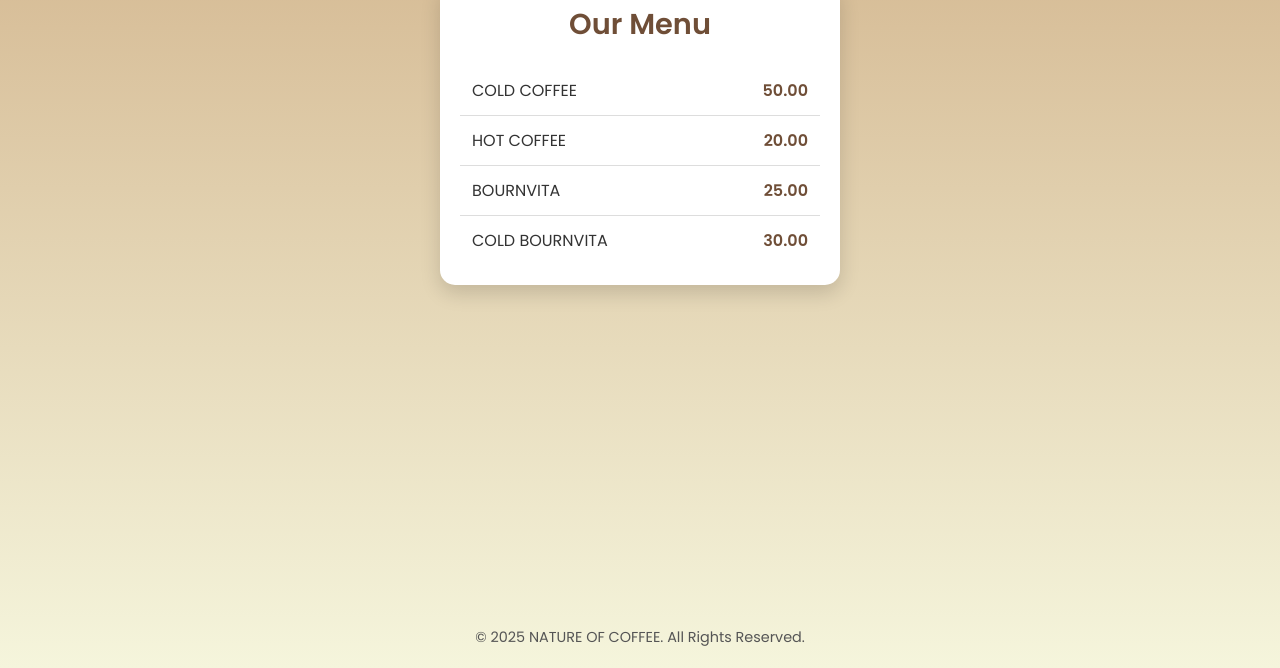
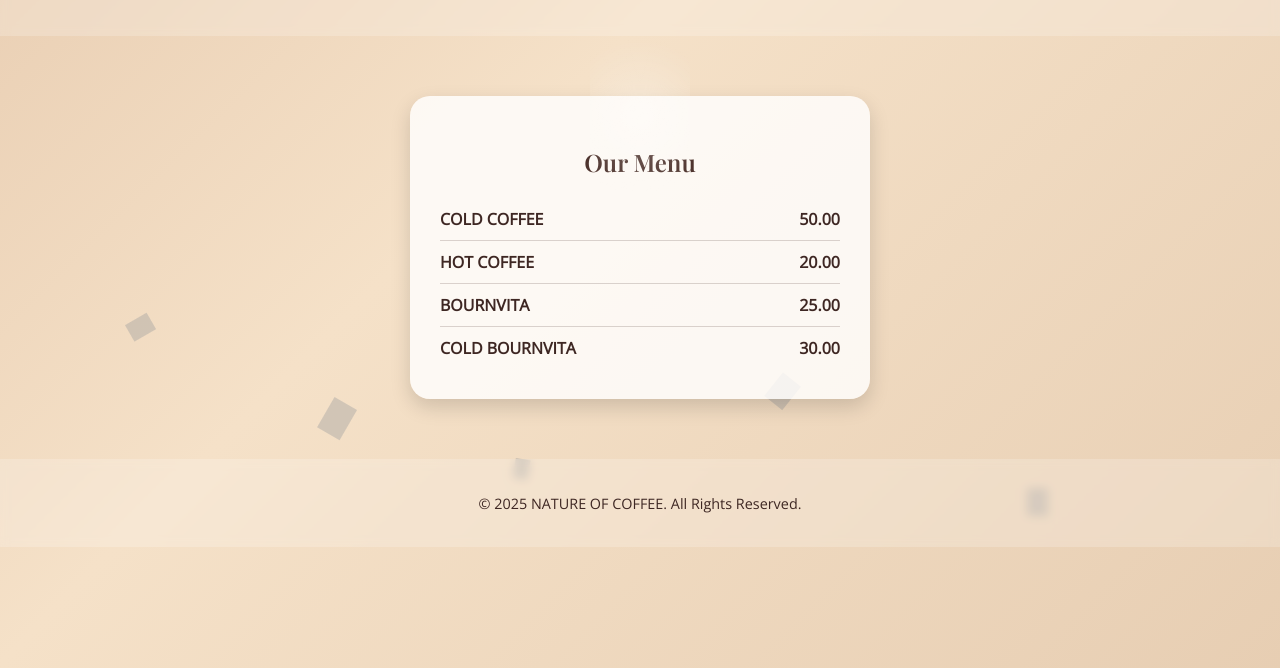
Before and after one commit to SOURABH8638/coffee-menu, a plain HTML site: page index.html in a window 1280 px wide. Shown: the part 132-800 px from the top of the page. Drawn offline with nearby package versions, Linux system fonts and the light colour scheme; files that its build step writes are made by us from their sources; grey boxes are pictures that could not be loaded.

Commit message:
Local changes before rebase

```diff
--- a/css/style.css
+++ b/css/style.css
@@ -1,56 +1,97 @@
-@import url('https://fonts.googleapis.com/css2?family=Poppins:wght@400;600&display=swap');
+@import url('https://fonts.googleapis.com/css2?family=Playfair+Display:wght@600&family=Open+Sans&display=swap');
 
-* {
+body {
   margin: 0;
-    padding: 0;
-    box-sizing: border-box;
+  font-family: 'Open Sans', sans-serif;
+  color: #3e2723;
+  overflow-x: hidden;
 }
 
-body {
-    font-family: 'Poppins', sans-serif;
-    background: linear-gradient(to bottom, #d2b48c, #f5f5dc);
-    color: #333;
-    display: flex;
-    flex-direction: column;
-    min-height: 100vh;
+/* Animated gradient background */
+.background {
+  position: fixed;
+  top: 0; left: 0;
+  width: 100%; height: 100%;
+  background: linear-gradient(-45deg, #d7b89a, #f5e1c8, #c99c7a, #f7d6af);
+  background-size: 400% 400%;
+  animation: gradientMove 15s ease infinite;
+  z-index: -2;
+}
+
+/* Floating coffee beans container */
+.beans {
+  position: fixed;
+  top: 0; left: 0;
+  width: 100%; height: 100%;
+  overflow: hidden;
+  z-index: -1;
+}
+
+/* Coffee bean style */
+.bean {
+  position: absolute;
+  background: url('https://upload.wikimedia.org/wikipedia/commons/4/45/Coffee_bean_icon.svg') no-repeat center/contain;
+  opacity: 0.4;
+  animation: floatBean linear infinite;
+}
+
+@keyframes floatBean {
+  0% { transform: translateY(110vh) rotate(0deg); }
+  100% { transform: translateY(-20vh) rotate(360deg); }
+}
+
+/* Gradient animation */
+@keyframes gradientMove {
+  0% { background-position: 0% 50%; }
+  50% { background-position: 100% 50%; }
+  100% { background-position: 0% 50%; }
 }
 
 /* Header */
 header {
-    background: #6f4e37;
+  text-align: center;
   padding: 20px;
-    text-align: center;
-    color: white;
+  font-family: 'Playfair Display', serif;
   font-size: 1.5rem;
-    font-weight: 600;
-    box-shadow: 0 4px 10px rgba(0,0,0,0.2);
+  background: rgba(255, 255, 255, 0.2);
+  backdrop-filter: blur(5px);
+  color: #4e342e;
+  letter-spacing: 1px;
 }
 
-/* Menu Section */
-.menu {
-    background: white;
+/* Menu card */
+.menu-card {
   max-width: 400px;
-    margin: 40px auto;
-    padding: 20px;
-    border-radius: 15px;
+  margin: 60px auto;
+  background: rgba(255, 255, 255, 0.8);
+  border-radius: 20px;
+  padding: 30px;
   box-shadow: 0 8px 20px rgba(0,0,0,0.15);
-    animation: fadeIn 1s ease-in-out;
+  animation: fadeIn 1.5s ease forwards;
+  transform: translateY(30px);
+  position: relative;
 }
 
-.menu h1 {
+@keyframes fadeIn {
+  0% { opacity: 0; transform: translateY(30px); }
+  100% { opacity: 1; transform: translateY(0); }
+}
+
+.menu-card h2 {
+  font-family: 'Playfair Display', serif;
   text-align: center;
   margin-bottom: 20px;
-    color: #6f4e37;
-    font-size: 1.8rem;
+  color: #4e342e;
 }
 
-/* Menu Items */
+/* Menu items */
 .menu-item {
   display: flex;
   justify-content: space-between;
-    padding: 12px;
-    border-bottom: 1px solid #ddd;
-    transition: transform 0.2s ease, background 0.2s ease;
+  padding: 10px 0;
+  border-bottom: 1px solid rgba(78, 52, 46, 0.2);
+  font-weight: 600;
+  transition: transform 0.3s ease, box-shadow 0.3s ease;
 }
 
 .menu-item:last-child {
@@ -58,13 +99,9 @@ header {
 }
 
 .menu-item:hover {
-    background: #f8f1e7;
   transform: scale(1.02);
-}
-
-.price {
-    font-weight: bold;
-    color: #6f4e37;
+  box-shadow: 0 3px 8px rgba(0,0,0,0.1);
+  background: rgba(255,255,255,0.6);
 }
 
 /* Footer */
@@ -72,22 +109,25 @@ footer {
   text-align: center;
   padding: 20px;
   font-size: 0.9rem;
-    color: #555;
-    margin-top: auto;
+  background: rgba(255, 255, 255, 0.2);
+  backdrop-filter: blur(5px);
 }
 
-/* Animations */
-@keyframes fadeIn {
-    from { opacity: 0; transform: translateY(20px); }
-    to { opacity: 1; transform: translateY(0); }
+/* Steam effect */
+.menu-card::before {
+  content: "";
+  position: absolute;
+  width: 100px;
+  height: 200px;
+  top: -80px;
+  left: calc(50% - 50px);
+  background: radial-gradient(circle, rgba(255,255,255,0.6) 0%, transparent 70%);
+  animation: steamRise 5s infinite ease-in-out;
+  opacity: 0.5;
 }
 
-/* Responsive */
-@media (max-width: 500px) {
-    .menu {
-        width: 90%;
+@keyframes steamRise {
+  0% { transform: translateY(0) scale(1); opacity: 0.5; }
+  50% { transform: translateY(-20px) scale(1.1); opacity: 0.2; }
+  100% { transform: translateY(0) scale(1); opacity: 0.5; }
 }
-    header {
-        font-size: 1.2rem;
-    }
-}
--- a/index.html
+++ b/index.html
@@ -3,38 +3,37 @@
 <head>
   <meta charset="UTF-8">
   <meta name="viewport" content="width=device-width, initial-scale=1.0">
-    <title>NATURE OF COFFEE Menu</title>
-    <link rel="stylesheet" href="css/style.css">
+  <title>Nature of Coffee</title>
+  <link rel="stylesheet" href="style.css">
 </head>
 <body>
+  <div class="background"></div>
+
+  <!-- Floating Beans Layer -->
+  <div class="beans">
+    <div class="bean" style="left: 10%; animation-duration: 12s; width: 25px; height: 25px;"></div>
+    <div class="bean" style="left: 25%; animation-duration: 15s; width: 35px; height: 35px;"></div>
+    <div class="bean" style="left: 40%; animation-duration: 18s; width: 20px; height: 20px;"></div>
+    <div class="bean" style="left: 60%; animation-duration: 14s; width: 30px; height: 30px;"></div>
+    <div class="bean" style="left: 80%; animation-duration: 20s; width: 28px; height: 28px;"></div>
+  </div>
+
   <header>
-        <div class="logo">☕ NATURE OF COFFEE </div>
+    <h1>☕ NATURE OF COFFEE</h1>
   </header>
 
   <main>
-        <section class="menu">
-            <h1>Our Menu</h1>
-            <div class="menu-item">
-                <span> COLD COFFEE </span>
-                <span class="price">50.00</span>
+    <div class="menu-card">
+      <h2>Our Menu</h2>
+      <div class="menu-item"><span>COLD COFFEE</span><span>50.00</span></div>
+      <div class="menu-item"><span>HOT COFFEE</span><span>20.00</span></div>
+      <div class="menu-item"><span>BOURNVITA</span><span>25.00</span></div>
+      <div class="menu-item"><span>COLD BOURNVITA</span><span>30.00</span></div>
     </div>
-            <div class="menu-item">
-                <span> HOT COFFEE </span>
-                <span class="price"> 20.00</span>
-            </div>
-            <div class="menu-item">
-                <span>BOURNVITA</span>
-                <span class="price">25.00</span>
-            </div>
-            <div class="menu-item">
-                <span> COLD BOURNVITA </span>
-                <span class="price">30.00</span>
-            </div>
-        </section>
   </main>
 
   <footer>
-        &copy; 2025 NATURE OF COFFEE. All Rights Reserved.
+    <p>© 2025 NATURE OF COFFEE. All Rights Reserved.</p>
   </footer>
 </body>
 </html>
```
Lines whose indentation alone changed are shown as unchanged.
